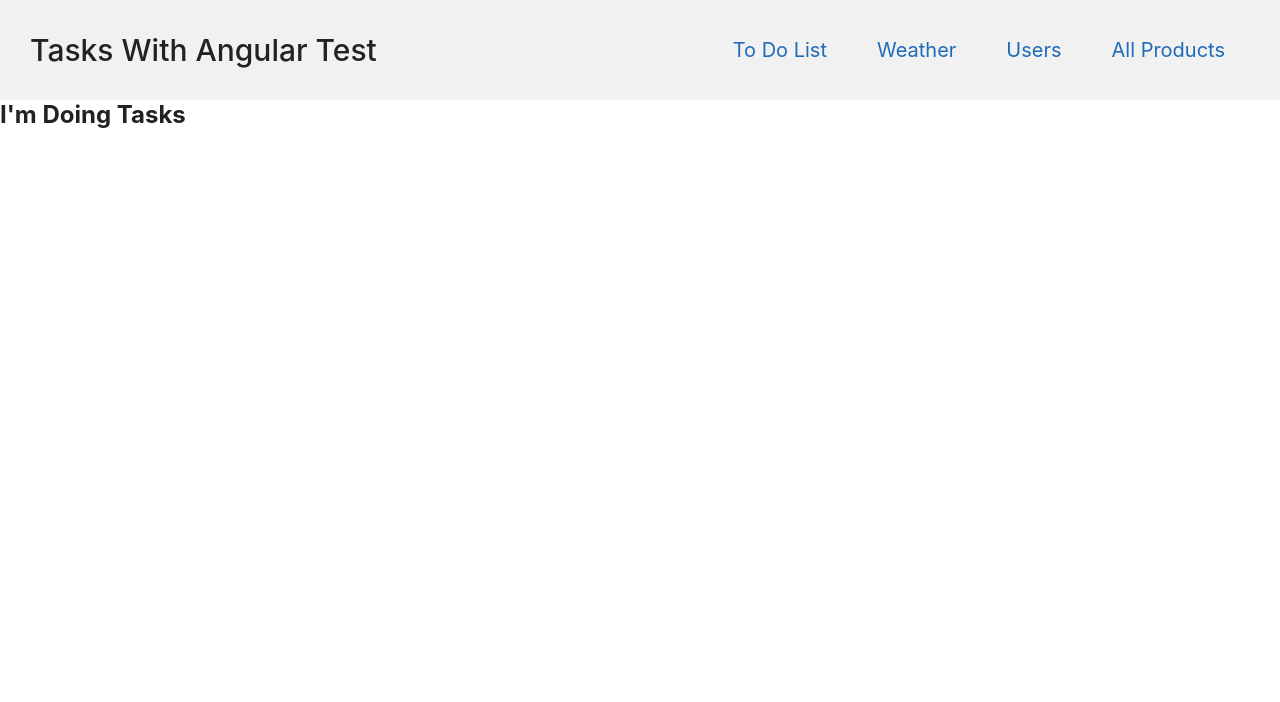
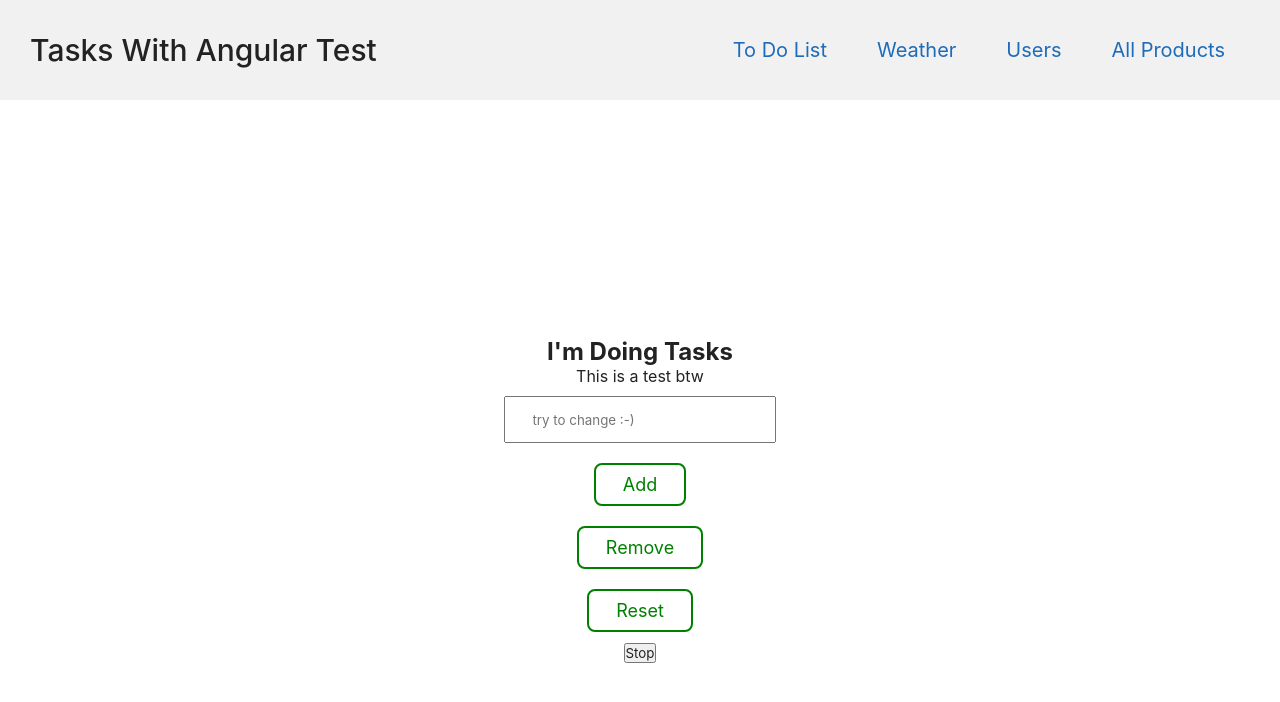
Before and after one commit to ArsenGabrielyan/angular-tasks, an Angular app: page / in a window 1280 px wide. Shown: the top 702 px of the page. Built offline with nearby package versions, Linux system fonts and the light colour scheme.

Commit message:
Some Random Changes

```diff
--- a/src/app/app.module.ts
+++ b/src/app/app.module.ts
@@ -8,6 +8,8 @@ import { HeaderComponent } from './components/header/header.component';
 import { AccTypeDirective } from './directive/acc-type.directive';
 import { NotFoundComponent } from './components/not-found/not-found.component';
 import { HomepageComponent } from './components/homepage/homepage.component';
+import { FormsModule } from '@angular/forms';
+import { TestComponent } from './components/test/test.component';
 
 @NgModule({
   declarations: [
@@ -16,10 +18,12 @@ import { HomepageComponent } from './components/homepage/homepage.component';
     AccTypeDirective,
     NotFoundComponent,
     HomepageComponent,
+    TestComponent,
   ],
   imports: [
     BrowserModule,
     HttpClientModule,
+    FormsModule,
     AppRoutingModule
   ],
   providers: [],
--- a/src/app/components/homepage/homepage.component.html
+++ b/src/app/components/homepage/homepage.component.html
@@ -1 +1,9 @@
-<h2>I'm Doing Tasks</h2>
+<div class="test-center">
+     <h2>I'm Doing Tasks</h2>
+     <p>This is a test btw</p>
+     <input type="text" name="chng" placeholder="try to change :-)" [(ngModel)]="msg">
+     <button (click)="addCount()">Add</button>
+     <button (click)="removeCount()">Remove</button>
+     <button (click)="resetCount()">Reset</button>
+     <app-test [msg]="msg" [arr]="arr"></app-test>
+</div>
--- a/src/app/components/homepage/homepage.component.scss
+++ b/src/app/components/homepage/homepage.component.scss
@@ -0,0 +1,13 @@
+.test-center{
+     display: flex;justify-content: center;min-height: 100vh;
+     align-items: center;flex-direction: column;
+     button{
+          border: 2px solid green;padding: 0.5em 1.5em;
+          font-size: 18px;margin: 10px;
+          border-radius: 8px;background: none;
+          color: green;cursor: pointer;
+          transition: .3s ease all;
+          &:hover{background: green;color: white}
+     }
+     input{padding: 1em 2em;margin: 10px;}
+}
--- a/src/app/components/homepage/homepage.component.ts
+++ b/src/app/components/homepage/homepage.component.ts
@@ -1,10 +1,49 @@
-import { Component } from '@angular/core';
+import { AfterContentChecked, AfterContentInit, AfterViewChecked, AfterViewInit, Component, DoCheck, OnDestroy, OnInit } from '@angular/core';
 
 @Component({
   selector: 'app-homepage',
   templateUrl: './homepage.component.html',
   styleUrls: ['./homepage.component.scss']
 })
-export class HomepageComponent {
-
+export class HomepageComponent implements OnInit, DoCheck, AfterContentInit, AfterContentChecked, AfterViewInit, AfterViewChecked, OnDestroy{
+  count=0;
+  msg="";
+  arr: number[] = [];
+  ngOnInit(): void {
+    console.log("Initialized");
+  }
+  ngDoCheck(): void {
+    console.log("checking...");
+  }
+  ngAfterContentInit(): void {
+    console.log("Initialized Content");
+  }
+  ngAfterContentChecked(): void {
+    console.log("Checked Content");
+  }
+  ngAfterViewChecked(): void {
+    console.log("Checked View");
+  }
+  ngAfterViewInit(): void {
+    console.log("Initialized View");
+  }
+  ngOnDestroy(): void {
+    console.log("Bye bye, HomepageComponent");
+  }
+  addCount(){
+    this.count++;
+    this.arr.push(this.count);
+    this.arr = [...this.arr];
+    console.log(this.arr);
+  }
+  removeCount(){
+    this.count--;
+    this.arr.pop();
+    console.log(this.arr);
+  }
+  resetCount(){
+    this.count=0;
+    this.arr.splice(0,this.arr.length-1);
+    console.log(this.arr);
+  }
 }
--- /dev/null
+++ b/src/app/components/test/test.component.html
@@ -0,0 +1,5 @@
+<p>{{msg}}</p>
+<button (click)="stop()">Stop</button>
+<span style="display: flex">
+     <p *ngFor="let item of arr">{{item}} </p>
+</span>
--- /dev/null
+++ b/src/app/components/test/test.component.ts
@@ -0,0 +1,25 @@
+import { ChangeDetectionStrategy, ChangeDetectorRef, Component, Input, OnChanges, SimpleChanges } from '@angular/core';
+
+@Component({
+  selector: 'app-test',
+  templateUrl: './test.component.html',
+  styleUrls: ['./test.component.scss'],
+  changeDetection: ChangeDetectionStrategy.OnPush
+})
+export class TestComponent implements OnChanges{
+  @Input() msg="";
+  @Input() arr!: number[];
+  int:any;
+  constructor(private ref: ChangeDetectorRef){
+    console.log(this.arr);
+    this.ref.markForCheck();
+  }
+  ngOnChanges(changes: SimpleChanges):void{
+    for(let props in changes){
+      console.log(changes[props])
+    }
+  }
+  stop(){
+    clearInterval(this.int);
+  }
+}
--- a/src/app/interfaces/to-do-item.ts
+++ b/src/app/interfaces/to-do-item.ts
@@ -1 +1,5 @@
-export interface IToDoItem {item: string,checked: boolean}
+export interface IToDoItem {
+     item: string,
+     checked: boolean
+     dateCreated?: string
+}
--- a/src/app/modules/products/products.component.ts
+++ b/src/app/modules/products/products.component.ts
@@ -1,4 +1,4 @@
-import { Component, OnDestroy, OnInit } from '@angular/core';
+import { Component, OnChanges, OnDestroy, OnInit, SimpleChanges } from '@angular/core';
 import { map, Subject, takeUntil } from 'rxjs';
 import { IProduct } from 'src/app/interfaces/product';
 import { HttpService } from './services/http.service';
--- a/src/app/modules/to-do-list/to-do-list.component.html
+++ b/src/app/modules/to-do-list/to-do-list.component.html
@@ -27,7 +27,10 @@
                <ul class="toDoList activeToDo">
                     <li class="toDo" *ngFor="let toDo of pending; let i = index" id="item{{i}}"
                          (click)="handleCheckBox($event, i)">
-                         <p>{{toDo.item}}</p>
+                         <div class="content">
+                              <p>{{toDo.item}}</p>
+                              <p class="created">{{toDo.dateCreated}}</p>
+                         </div>
                          <label class="container"><input type="checkbox" name="toDoCheck" [checked]="toDo.checked"><span
                                    class="checkbox" id="checkbox"></span></label>
                          <span id="icon" class="material-symbols-outlined icon" (click)="editToDo(i)">edit</span>
@@ -37,7 +40,11 @@
           <div class="contentVal" *ngIf="id === 'completed'">
                <ul class="toDoList completedToDo">
                     <li class="toDo" *ngFor="let toDo of completed; index as i" id="item{{i}}">
-                         <p>{{toDo.item}}</p><span id="icon" class="material-symbols-outlined icon"
+                         <div class="content">
+                              <p>{{toDo.item}}</p>
+                              <p class="created">{{toDo.dateCreated}}</p>
+                         </div>
+                         <span id="icon" class="material-symbols-outlined icon"
                               (click)="deleteToDo(i)">delete</span>
                     </li>
                </ul>
--- a/src/app/modules/to-do-list/to-do-list.component.scss
+++ b/src/app/modules/to-do-list/to-do-list.component.scss
@@ -5,7 +5,7 @@ $red: #dc3545;$content-bg: #fafafa;
 @import "src/app/scss/mixins.scss";
 .to-do-container{
      display: flex;@include flex-align(center, center);flex-direction: column;min-height: 100vh;
-     background: $blue;color: #333;transition: .3s ease all;
+     background: $blue;color: #333;transition: .3s ease all;padding: 15px;
      .upper{
           background: $content-bg;padding: 30px;border-radius: $br;
           display: flex;flex-direction: column;width: 100%;max-width: 720px;
@@ -42,8 +42,9 @@ $red: #dc3545;$content-bg: #fafafa;
                     flex-direction: column;list-style: none;
                     .toDo{
                          width: 100%;display: flex;@include flex-align(space-between, center);
-                         background: $content-bg;margin: 5px 0;padding: 10px 20px;p{width: 90%;word-break: break-all};
+                         background: $content-bg;margin: 5px 0;padding: 10px 20px;
                          .icon{@include makeBox(#333,$blue)}&.hide{animation: hide .5s ease forwards;}
+                         .content{width: 90%;p{word-break: break-all;margin: 10px 0;font-size:13.5px;&:not(.created){font-size: 25px;}}}
                     }
                }
           }
--- a/src/app/modules/to-do-list/to-do-list.component.ts
+++ b/src/app/modules/to-do-list/to-do-list.component.ts
@@ -14,10 +14,8 @@ export class ToDoListComponent implements OnDestroy {
   completed: IToDoItem[] = JSON.parse(localStorage.getItem("to-do-completed")!) || [];
   input = "";
   destr = new Subject<void>();
-
   constructor(private rend: Renderer2){}
   ngOnDestroy(): void {this.destr.next()}
-
   tabChange(t:string){
     this.id = t;
     localStorage.setItem("to-do-tab", this.id);
@@ -25,10 +23,12 @@ export class ToDoListComponent implements OnDestroy {
   addToDo(form: NgForm){
     let item: IToDoItem = {
       item: this.input,
-      checked: false
+      checked: false,
+      dateCreated: new Date(Date.now()).toUTCString()
     };
     this.pending.push(item);
-    localStorage.setItem("to-do-pending", JSON.stringify(this.pending));form.reset(this.input)
+    localStorage.setItem("to-do-pending", JSON.stringify(this.pending));
+    form.reset(this.input)
   }
   handleCheckBox(e:any, i:number){
     if(e.target.checked === undefined) return;
@@ -41,7 +41,11 @@ export class ToDoListComponent implements OnDestroy {
   }
   editToDo(i:number){
     const newVal = prompt('Enter a new Value');
-    newVal?.trim() === "" ? alert("It's Required") : this.pending[i].item = newVal!;
+    if(newVal?.trim() === "") alert("It's Required");
+    else {
+      this.pending[i].item = newVal!;
+      this.pending[i].dateCreated = new Date(Date.now()).toUTCString();
+    }
     localStorage.setItem("to-do-pending", JSON.stringify(this.pending));
   }
   deleteToDo(i:number){
```
Also changed, not shown: src/app/components/test/test.component.scss (added), 1 other file (tests, documents, lock files or other folders).
